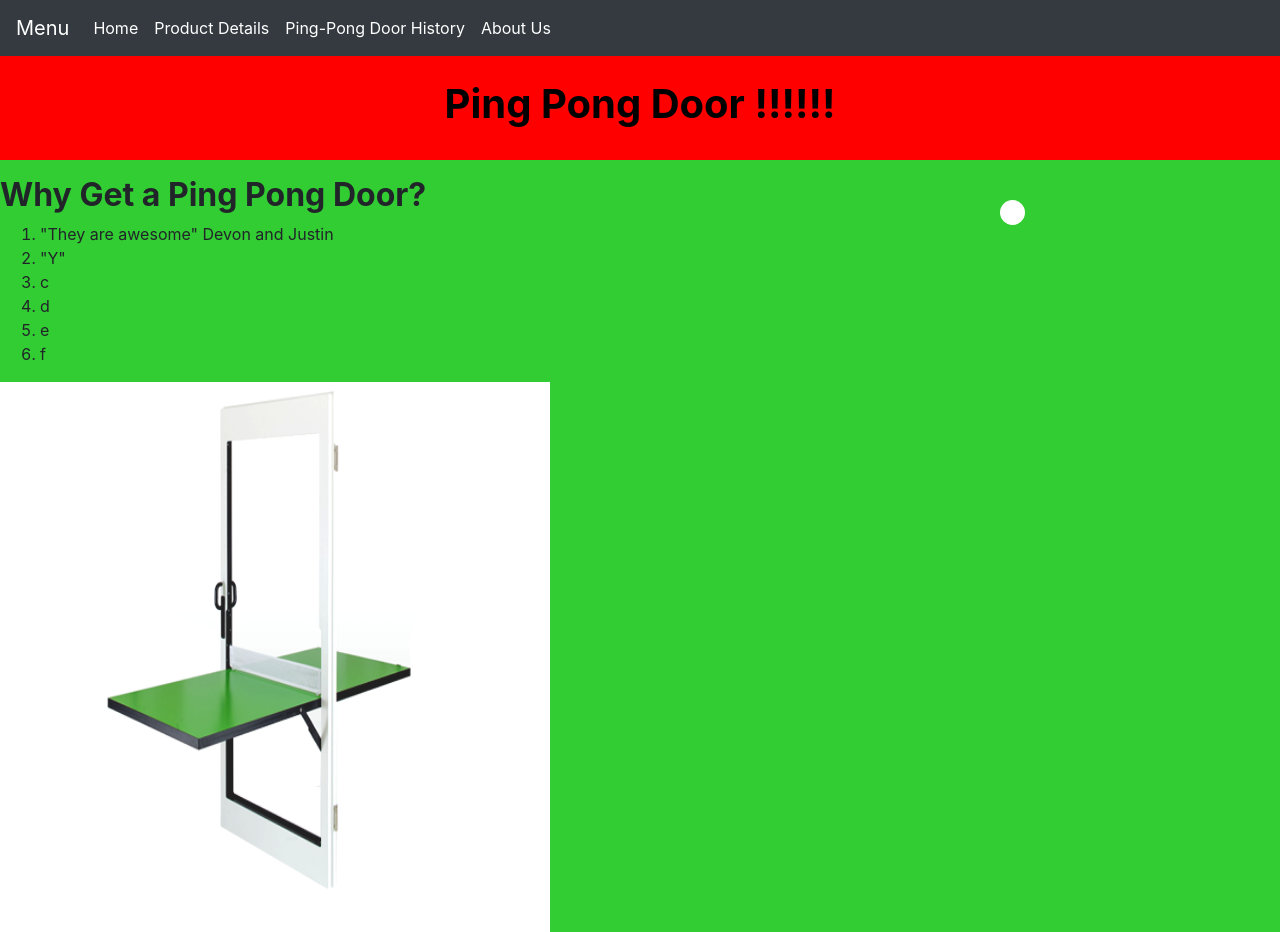
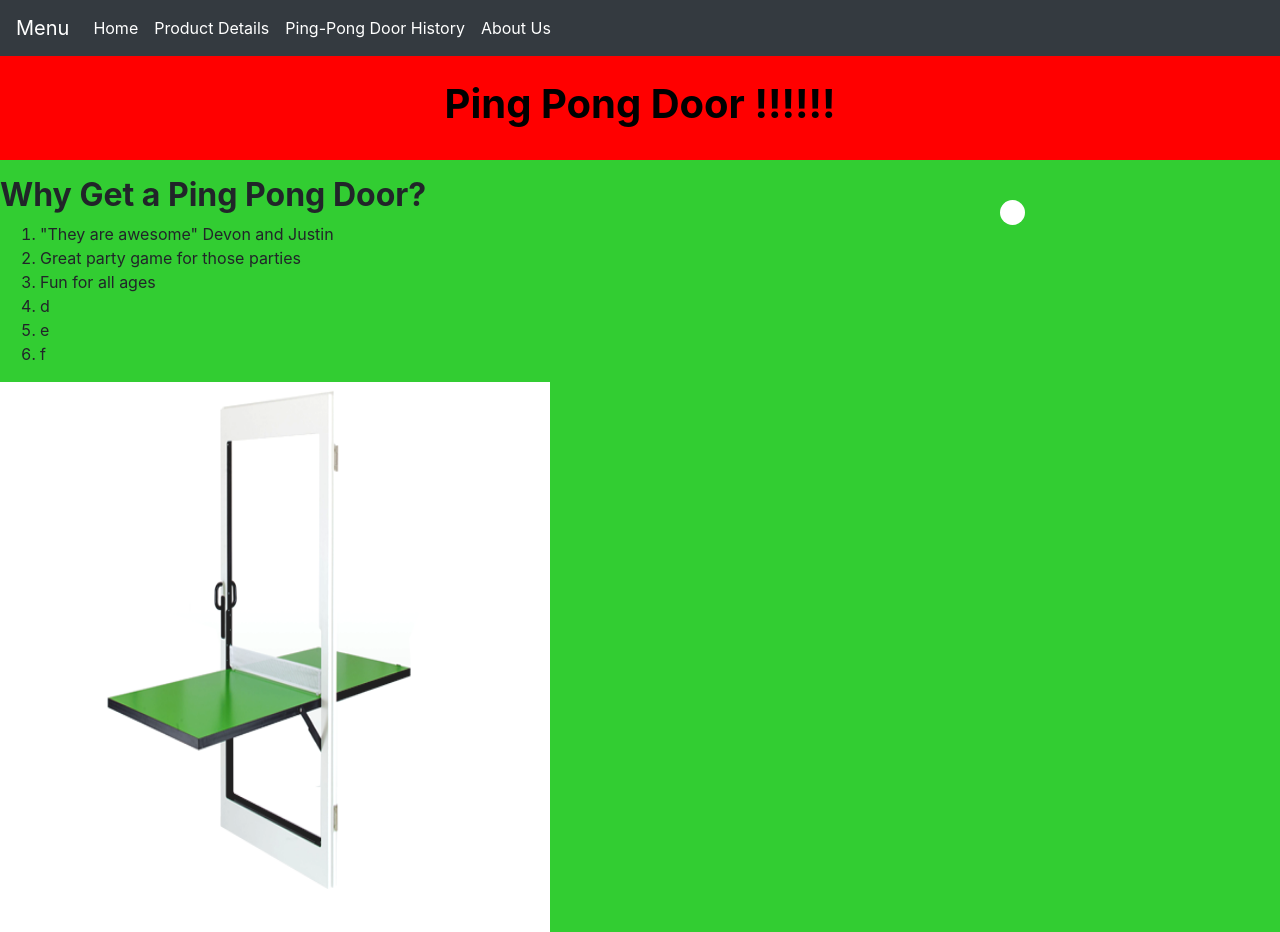
Before and after one commit to devoncward/creativeProject1, a plain HTML site: page index.html in a window 1280 px wide. Drawn offline with nearby package versions, Linux system fonts and the light colour scheme.

```diff
--- a/index.html
+++ b/index.html
@@ -49,8 +49,8 @@
         </h2>
         <ol class="whyPingDoor">
           <li> "They are awesome" Devon and Justin </li>
-          <li> "Y" </li>
-          <li> c </li>
+          <li> Great party game for those parties </li>
+          <li> Fun for all ages </li>
           <li> d </li>
           <li> e </li>
           <li> f </li>
```
